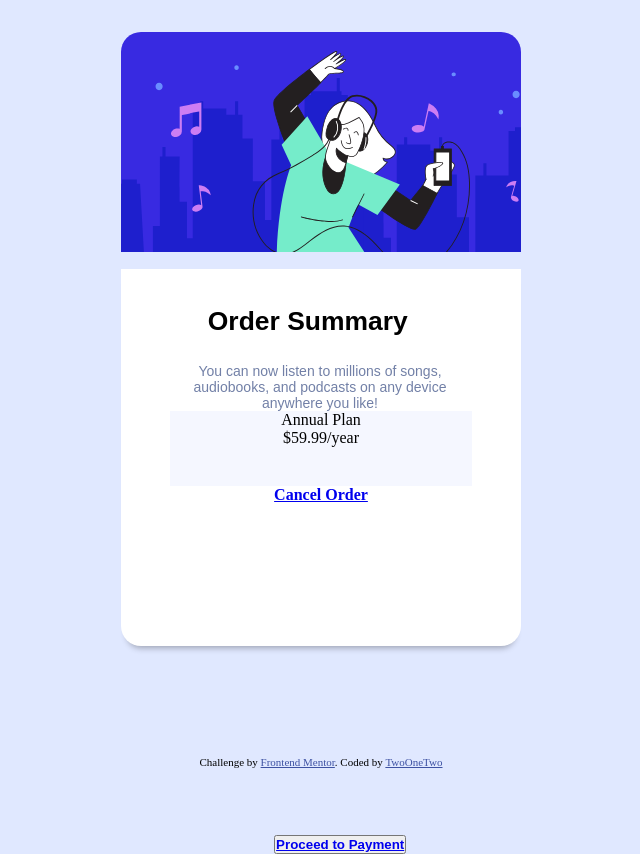
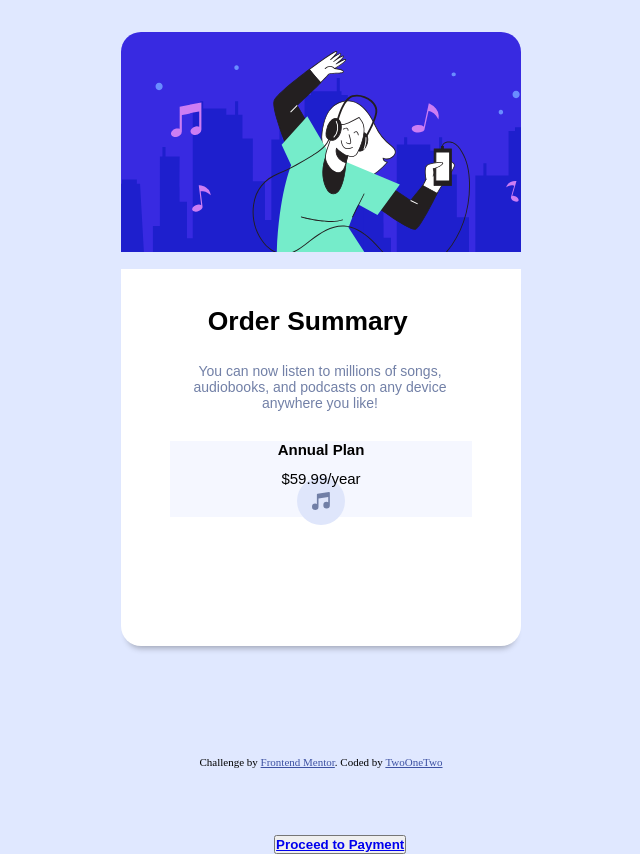
Before and after one commit to LarryTheFatCat/order-summary-component, a plain HTML site: page index.html in a window 1280 px wide. Shown: the whole page, without its empty margins (319-959 px from the left). Drawn offline with Linux system fonts and the light colour scheme.

Commit message:
add circle svg add music icon svg add font to payment and plan txt

```diff
--- a/index.html
+++ b/index.html
@@ -29,8 +29,12 @@
                 Annual Plan
               </span>
               <br>
-              $59.99/year
+              <span class="payment">
+                $59.99/year
+              </span>
             </p>
+            <span class="circle"></span>
+            <svg xmlns="http://www.w3.org/2000/svg" width="48" height="48"><g fill="none" fill-rule="evenodd"><circle cx="24" cy="24" r="24" fill="#DFE6FB"/><path fill="#717FA6" fill-rule="nonzero" d="M32.574 15.198a.81.81 0 00-.646-.19L20.581 16.63a.81.81 0 00-.696.803V26.934a3.232 3.232 0 00-1.632-.44A3.257 3.257 0 0015 29.747 3.257 3.257 0 0018.253 33a3.257 3.257 0 003.253-3.253v-8.37l9.726-1.39v5.327a3.232 3.232 0 00-1.631-.441 3.257 3.257 0 00-3.254 3.253 3.257 3.257 0 003.254 3.253 3.257 3.257 0 003.253-3.253V15.81a.81.81 0 00-.28-.613z"/></g></svg>
         </div>
         <div>
           <button class="btn btn-process">
--- a/style.css
+++ b/style.css
@@ -70,9 +70,31 @@ body {
     background-color: hsl(225, 100%, 98%);
     width: 8cm;
     height: 2cm;
+    position: relative;
+    top: 0.8cm;
 }
 
 .btn-process {
     position: absolute;
     top: 15cm;
 }
+
+.annual-text {
+    font-family: Red-Hat-Display, sans-serif;
+    font-weight: 700;
+    font-size: 15px;
+    position: relative;
+
+}
+
+.payment {
+    position: relative;
+    top: 0.3cm;
+    font-size: 15px;
+    font-family: Red-Hat-Display, sans-serif;
+}
+
+.circle {
+    position: fixed;
+    left: 5cm;
+}
```
